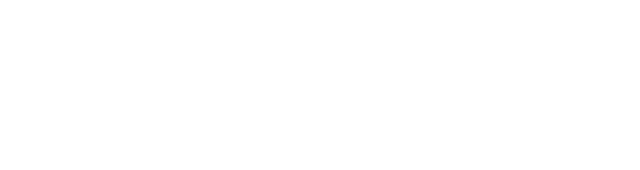
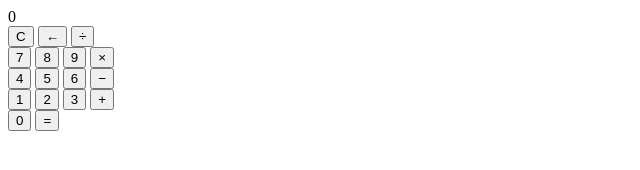
Before and after one commit to MohauMushi/Calculator-2.0, a plain HTML site: page index.html in a window 1280 px wide. Shown: the whole page, without its empty margins (0-640 px from the left). Drawn offline with Linux system fonts and the light colour scheme.

Commit message:
HTML Calculator Structure

```diff
--- a/index.html
+++ b/index.html
@@ -8,7 +8,78 @@
 </head>
 <body>
 
+	<div class="wrapper">
+		<section class="screen">
+			0
+		</section>
 
+		<section class="calc-buttons">
+			<div class="calc-button-row">
+				<button class="calc-button double">
+					C
+				</button>
+				<button class="calc-button">
+					&larr;
+				</button>
+				<button class="calc-button">
+					&divide;
+				</button>
+			</div>
+
+			<div class="calc-button-row">
+				<button class="calc-button">
+					7
+				</button>
+				<button class="calc-button">
+					8
+				</button>
+				<button class="calc-button">
+					9
+				</button>
+				<button class="calc-button">
+					&times;
+				</button>
+			</div>
+			<div class="calc-button-row">
+				<button class="calc-button">
+					4
+				</button>
+				<button class="calc-button">
+					5
+				</button>
+				<button class="calc-button">
+					6
+				</button>
+				<button class="calc-button">
+					&minus;
+				</button>
+			</div>
+			<div class="calc-button-row">
+				<button class="calc-button">
+					1
+				</button>
+				<button class="calc-button">
+					2
+				</button>
+				<button class="calc-button">
+					3
+				</button>
+				<button class="calc-button">
+					&plus;
+				</button>
+			</div>
+
+			<div class="calc-button-row">
+				<button class="calc-button triple">
+					0
+				</button>
+				<button class="calc-button">
+					&equals;
+				</button>
+			</div>
+
+		</section>
+	</div>
 	<script src="script.js"></script>
 </body>
 </html>
```
